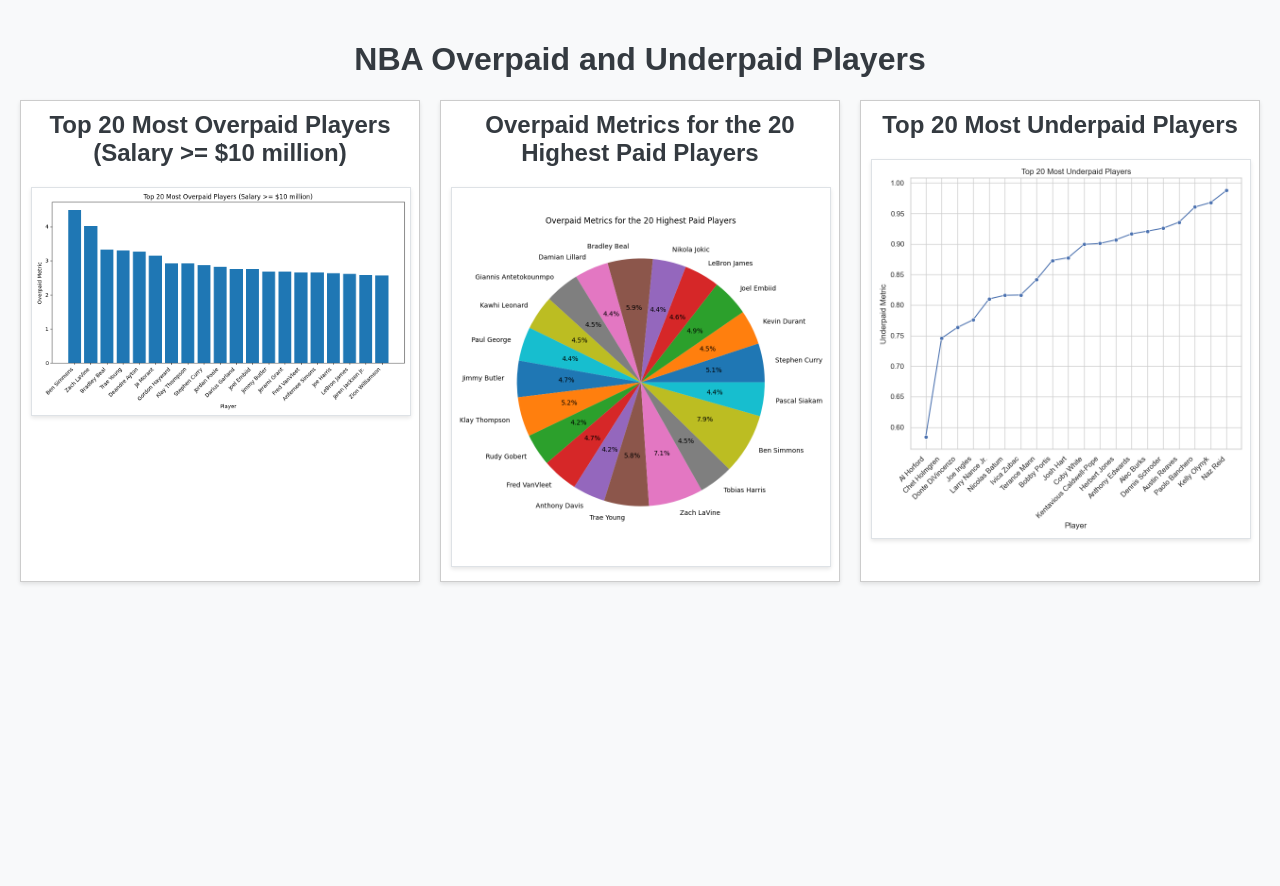
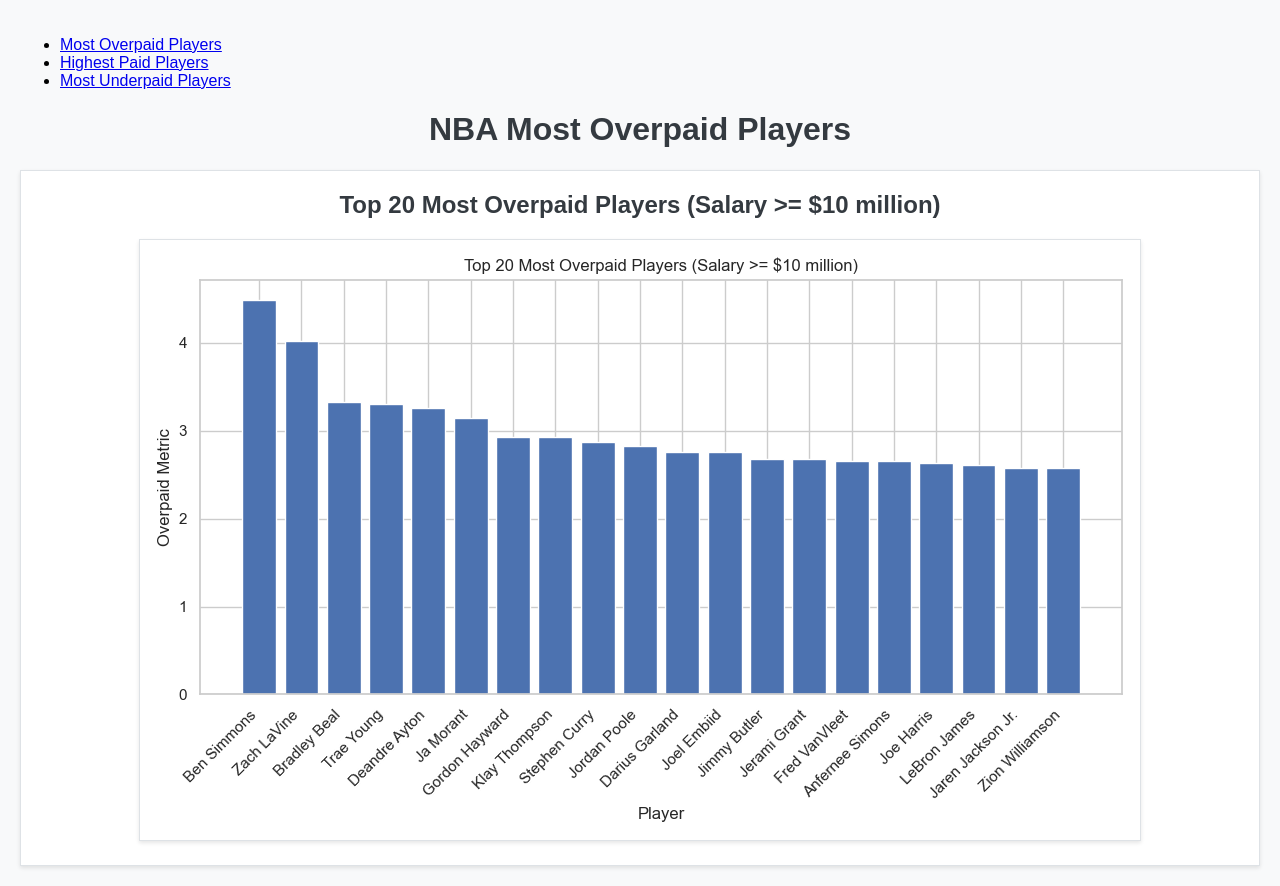
Before and after one commit to sabeer-narula/nba_stats_website, a Django app: template nba_stats_website/website/templates/index.html in a window 1280 px wide. Before the commit the page ends 584 px from the top, so only its background shows below. Run offline with Django 5.2, Linux system fonts and the light colour scheme; the template is opened without the code that fills it, so the values that code supplies are empty.

Commit message:
seperated website into 3 seperate pages for data

```diff
--- a/nba_stats_website/nba_stats_website/urls.py
+++ b/nba_stats_website/nba_stats_website/urls.py
@@ -20,5 +20,8 @@ from website import views
 
 urlpatterns = [
     path('admin/', admin.site.urls),
-    path('', views.home, name='home')
+    path('', views.home, name='home'),
+    path('overpaid/', views.overpaid, name='overpaid'),
+    path('highest/', views.highest, name='highest'),
+    path('underpaid/', views.underpaid, name='underpaid'),
 ]
--- a/nba_stats_website/website/templates/index.html
+++ b/nba_stats_website/website/templates/index.html
@@ -4,35 +4,19 @@
 <head>
     <title>NBA Overpaid and Underpaid Players</title>
     <link rel="stylesheet" type="text/css" href="{% static 'css/styles.css' %}">
-    <style>
-        .container {
-            display: grid;
-            grid-template-columns: repeat(3, 1fr);
-            grid-gap: 20px;
-        }
-        .category {
-            border: 1px solid #ccc;
-            padding: 10px;
-        }
-        .category h2 {
-            text-align: center;
-        }
-        .category .list {
-            margin-top: 10px;
-        }
-        .chart-container {
-            text-align: center;
-            margin-top: 20px;
-        }
-        .chart-container img {
-            max-width: 100%;
-            height: auto;
-        }
-    </style>
 </head>
 <body>
-    <h1>NBA Overpaid and Underpaid Players</h1>
-    <div class="container">
+    <header>
+        <nav>
+            <ul>
+                <li><a href="{% url 'home' %}">Most Overpaid Players</a></li>
+                <li><a href="{% url 'highest' %}">Highest Paid Players</a></li>
+                <li><a href="{% url 'underpaid' %}">Most Underpaid Players</a></li>
+            </ul>
+        </nav>
+    </header>
+
+    <h1>NBA Most Overpaid Players</h1>
     <div class="category">
         <h2>Top 20 Most Overpaid Players (Salary >= $10 million)</h2>
         <div class="list">
@@ -46,32 +30,5 @@
             <img src="{% static 'overpaid_chart.png' %}" alt="Overpaid Players Chart">
         </div>
     </div>
-        <div class="category">
-            <h2>Overpaid Metrics for the 20 Highest Paid Players</h2>
-            <div class="list">
-                <ul>
-                    {% for player in data.highest_paid_players %}
-                        <li>{{ forloop.counter }}. {{ player.name }}: ${{ player.salary }}: Overpaid Metric: {{ player.overpaid_metric|floatformat:2 }}</li>
-                    {% endfor %}
-                </ul>
-            </div>
-            <div class="chart-container">
-                <img src="{% static 'highest_paid_chart.png' %}" alt="Highest Paid Players Chart">
-            </div>
-        </div>
-        <div class="category">
-            <h2>Top 20 Most Underpaid Players</h2>
-            <div class="list">
-                <ul>
-                    {% for player in data.underpaid_players %}
-                        <li>{{ forloop.counter }}. {{ player.name }}: ${{ player.salary }}: Underpaid Metric: {{ player.overpaid_metric|floatformat:2 }}</li>
-                    {% endfor %}
-                </ul>
-            </div>
-            <div class="chart-container">
-                <img src="{% static 'underpaid_chart.png' %}" alt="Underpaid Players Chart">
-            </div>
-        </div>
-    </div>
 </body>
 </html>
```
Also changed, not shown: nba_stats_website/website/templates/highest.html (added, +34 -0 lines), nba_stats_website/website/templates/overpaid.html (added, +34 -0 lines), nba_stats_website/website/templates/underpaid.html (added, +26 -0 lines), nba_stats_website/website/urls.py (added, +9 -0 lines), nba_stats_website/website/views.py (+12 -1 lines), nba_stats_website/website/static/highest_paid_chart.png, nba_stats_website/website/static/overpaid_chart.png. Lines whose indentation alone changed are shown as unchanged.
